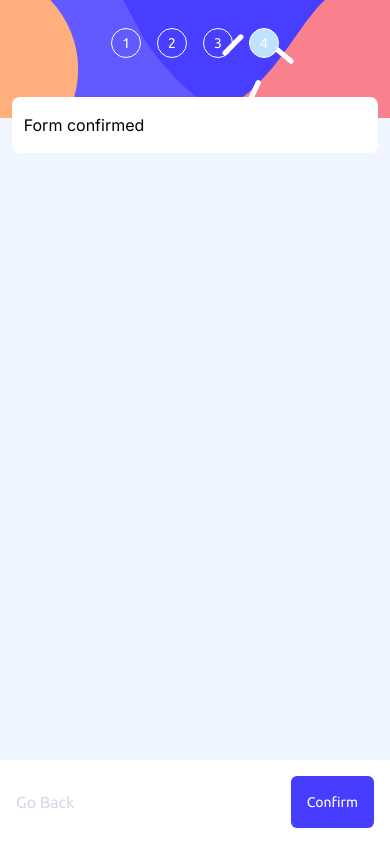
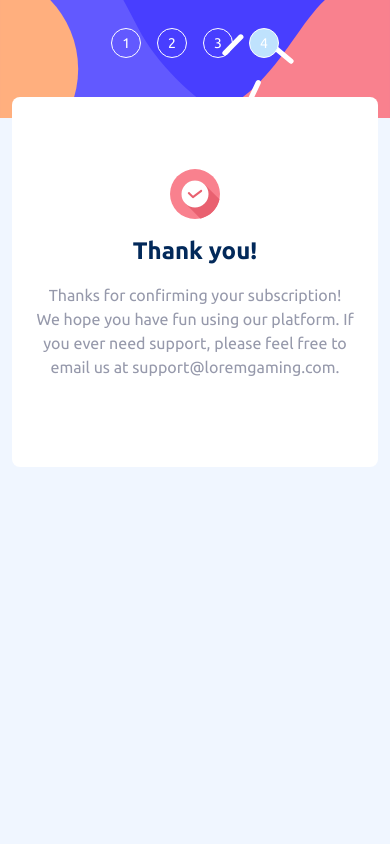
Before and after one commit to WoolenLamb2171/Multi-step-form, a Next.js app: page /FourthStep in a window 390 px wide. Both pictures are taken after a click on the button "Confirm". Built offline with nearby package versions, Linux system fonts and the light colour scheme.

Commit message:
finish mobile version

```diff
--- a/src/components/Footer.tsx
+++ b/src/components/Footer.tsx
@@ -37,8 +37,9 @@ const Footer = () => {
         }
     }
 
-    return (
-        <div className=" flex bg-White  w-full p-4 justify-between mt-auto">
+    return ( <>{!user.isFormConfirmed && (
+        <>
+            <div className=" flex bg-White  w-full p-4 justify-between mt-auto">
             {!(path === '/') ? <button onClick={handleButtonClick} className="font-Regular text-base border-none text-Light-gray ">Go Back</button> : <div></div>}
             {path === '/FourthStep' ? <button onClick={handleConfirmButtonClick} className="bg-Purplish-blue text-White font-Regular text-sm p-4 rounded-md">Confirm</button> : (
                 <button
@@ -50,6 +51,8 @@ const Footer = () => {
                 </button>
             )}
         </div>
+        </>)}</>
+
      );
 }
 
--- a/src/components/FourthStepWindow.tsx
+++ b/src/components/FourthStepWindow.tsx
@@ -3,6 +3,8 @@ import { useContext } from "react";
 import FourthStepWindowHeader from "./FourthStepWindowHeader";
 import { User, UserContext } from "./ContextProvider";
 import { useRouter } from "next/navigation";
+import thankYou from "../../public/images/icon-thank-you.svg"
+import Image from "next/image";
 
 
 
@@ -63,8 +65,12 @@ const FourthStepWindow = () => {
     return (
         <div className="z-10 bg-White py-4 px-3 rounded-lg mt-[10%] w-[94%]">
         {user.isFormConfirmed ?
-            <div>
-                <h1>Form confirmed</h1>
+            <div className="flex justify-center items-center py-14 px-3 flex-col h-full">
+                <Image src={thankYou} width={50} alt="Thank you icon" className="mb-4"/>
+                <h1 className="font-Bold text-Marine-blue text-2xl mb-4">Thank you!</h1>
+                <p className="font-Regular text-Cool-gray text-base mb-4 text-center">
+                    Thanks for confirming your subscription! We hope you have fun using our platform. If you ever need support, please feel free to email us at support@loremgaming.com.
+                </p>
             </div>
         : <>
             <FourthStepWindowHeader />
```
